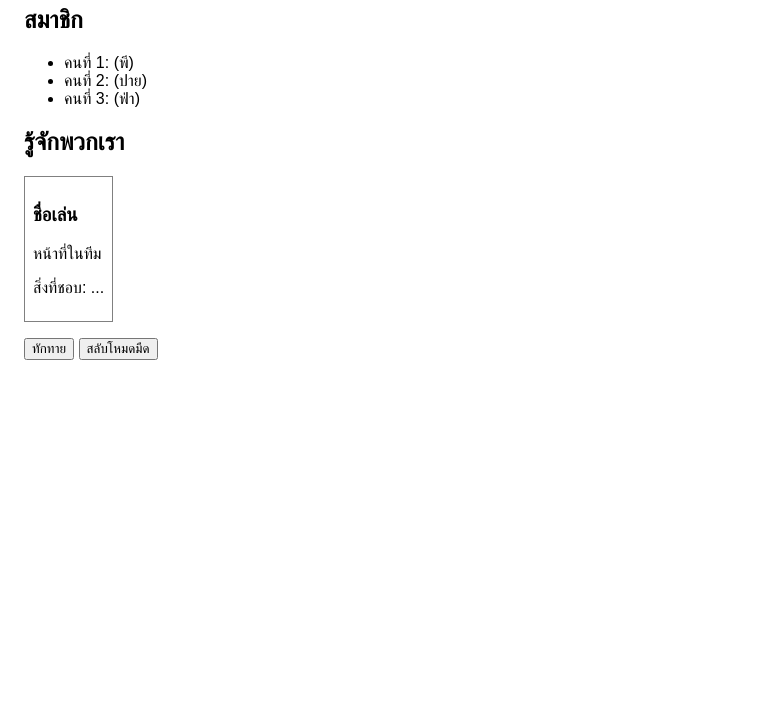
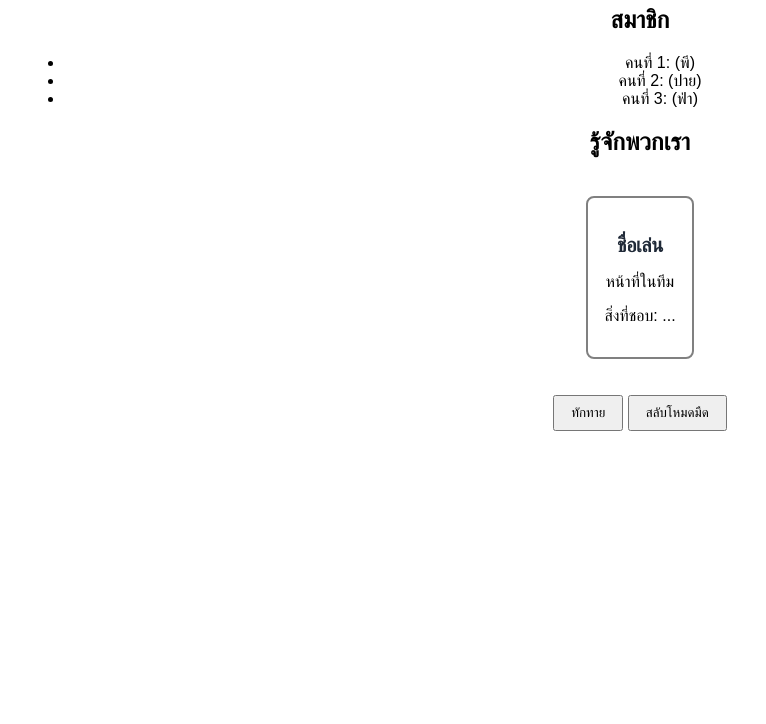
Before and after one commit to Anawinnnn/Team_11, a plain HTML site: page index.html in a window 1280 px wide. Shown: the part 76-800 px from the top of the page, without its empty margins (0-766 px from the left). Drawn offline with Linux system fonts and the light colour scheme.

Commit message:
เพิ่ม card-name เปลี่ยนสีbackgroud

```diff
--- a/style.css
+++ b/style.css
@@ -7,28 +7,42 @@ body {
   /* งาน 1: เปลี่ยนสีพื้นหลังและสีตัวอักษรของหน้าเว็บ */
   background-color: white;
   color: black;
+  text-align: center;
 }
 
 /* กล่องที่ครอบการ์ดทั้งหมด จัดเรียงเป็นแนวนอน */
 .card-container {
   display: flex;
-  gap: 16px;
   flex-wrap: wrap;
+  gap: 20px;
+  justify-content: center;
+  padding: 20px;
 }
 
 .card {
   /* งาน 2: ตกแต่งการ์ด เช่น border, border-radius, padding, background-color */
-  border: 1px solid gray;
-  padding: 8px;
+  border: 2px solid gray;
+  border-radius: 8px;
+  background-color: white;
+  padding: 16px;
+  text-align: center;
 }
 
 .card-name {
   /* งาน 3: ตกแต่งชื่อในการ์ด เช่น color, font-size */
+  font-size: 1.25rem;
+  font-weight: 700;
+  color: #1f2937;
+  margin-bottom: 8px;
+  letter-spacing: -0.02em;
+  text-align: center;
 }
 
 button {
   /* งานเสริม: ตกแต่งปุ่ม */
   margin-top: 16px;
+  padding: 8px 16px;
+  cursor: pointer;
 }
 
 /* โหมดมืด: script.js จะเพิ่ม class "dark" ให้ body */
@@ -37,3 +51,12 @@ body.dark {
   background-color: #222222;
   color: white;
 }
+
+body.dark .card {
+  background-color: #333333;
+  border-color: #555555;
+}
+
+body.dark .card-name {
+  color: #f8fafc;
+}
```
